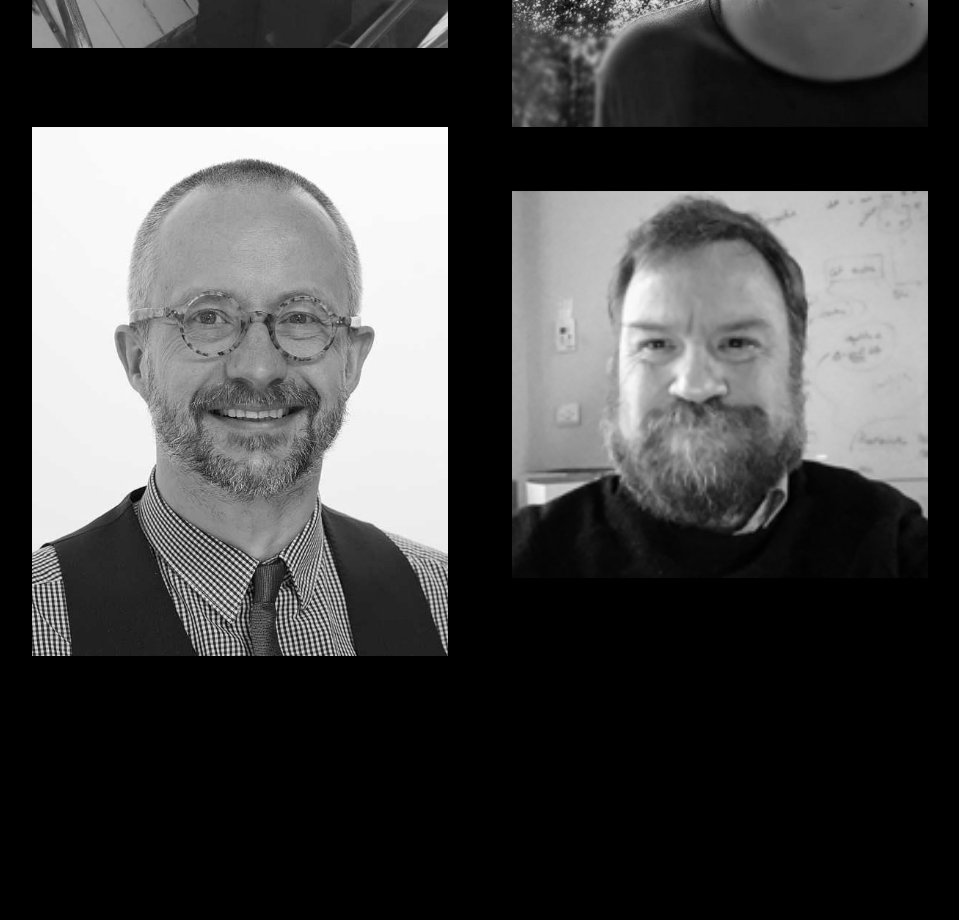
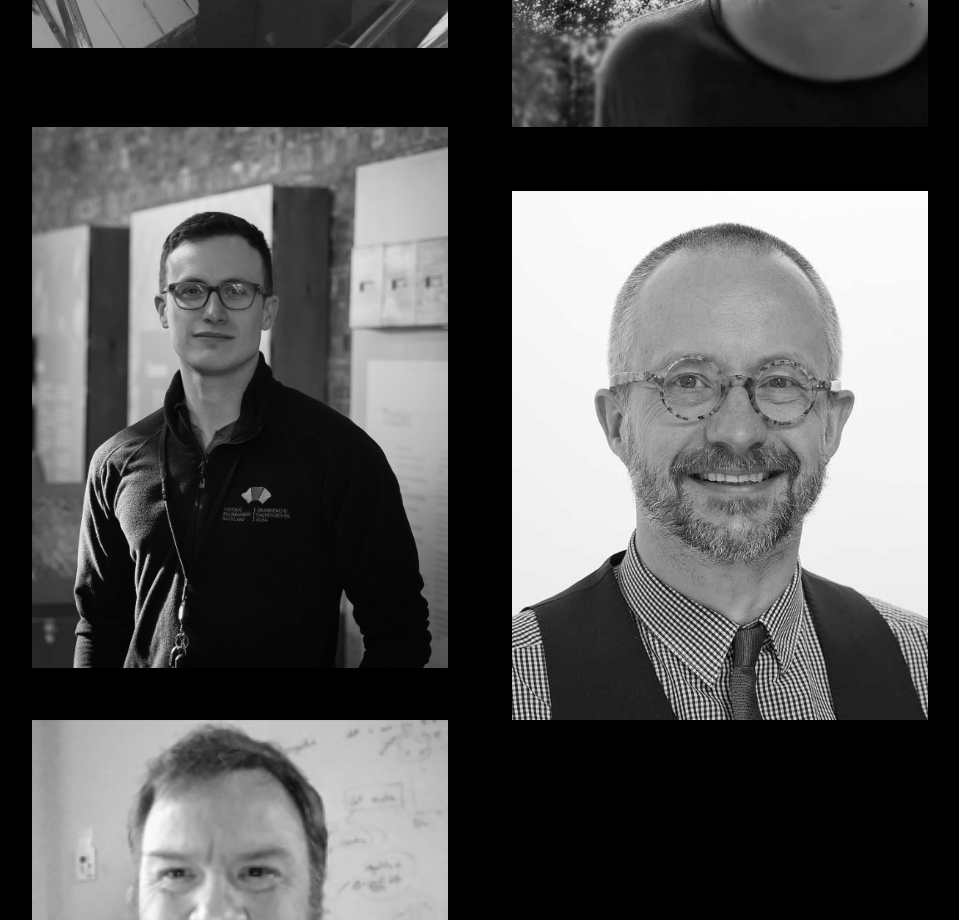
Before and after one commit to monumentalconservation/original-site, a React (Create React App) app: page /about in a window 1280 px wide. Shown: the part 1220-2140 px from the top of the page, without its empty margins (160-1119 px from the left). Before the commit the page ends 2004 px from the top, so only its background shows below. Built offline with nearby package versions, Linux system fonts and the light colour scheme; a web font is replaced by a local one.

Commit message:
adds bio for Adam

```diff
--- a/src/components/About.js
+++ b/src/components/About.js
@@ -7,6 +7,7 @@ import lyn from '../images/lyn-bridge.jpg'
 import matija from '../images/matija.jpeg'
 import lewis from '../images/lewis.png'
 import marek from '../images/marek.jpg'
+import adam from '../images/adam.jpg'
 
 class About extends Component {
   render() {
@@ -46,6 +47,14 @@ class About extends Component {
 
         <ImageTile
           className="pl0-m"
+          title="Adam Frost"
+          image={adam}
+          text="Adam Frost is Senior Digital Documentation Officer at Historic Environment Scotland. He has a BA(Hons) Archaeology from the University of Bristol, and an MSc Archaeological Computing from the University of Southampton. Adam is responsible for undertaking 3D digital documentation of sites, monuments and collections items. His role also includes research and visualisation to support their conservation and interpretation."
+          twitter="@afrostwit"
+        />
+
+        <ImageTile
+          className="pt5-ns pl0-m"
           title="Matija Strlic"
           image={matija}
           text="Matija is Deputy Director of UCL Institute for Sustainable Heritage and Deputy Director of the EPSRC Centre for Doctoral Training in Arts, Heritage and Archaeology. Matija's research focus is in the cross-disciplinary field of heritage science, particularly development of new scientific tools and methods to study heritage materials and collections, and their interactions with the environment."
@@ -53,7 +62,7 @@ class About extends Component {
         />
 
         <ImageTile
-          className="pt5-ns pr0-m"
+          className="pr0-m"
             title="Lewis Griffin"
             image={lewis}
             text="Lewis D Griffin received a BA degree in Mathematics & Philosophy from Oxford University, UK, in 1988, and a PhD degree from the University of London in 1995 for the thesis “Descriptions of Image Structure” in the area of computational vision. Following positions at Aston University (Vision Sciences) and Kings College London (Imaging Sciences) he has been at University College London (Computer Science) since 2005, where is now a Reader. His research interests include image structure, colour vision, machine learning and biomedical modelling, with applications in security science, biomedicine and geoscience."
```
Also changed, not shown: src/images/adam.jpg (added).
